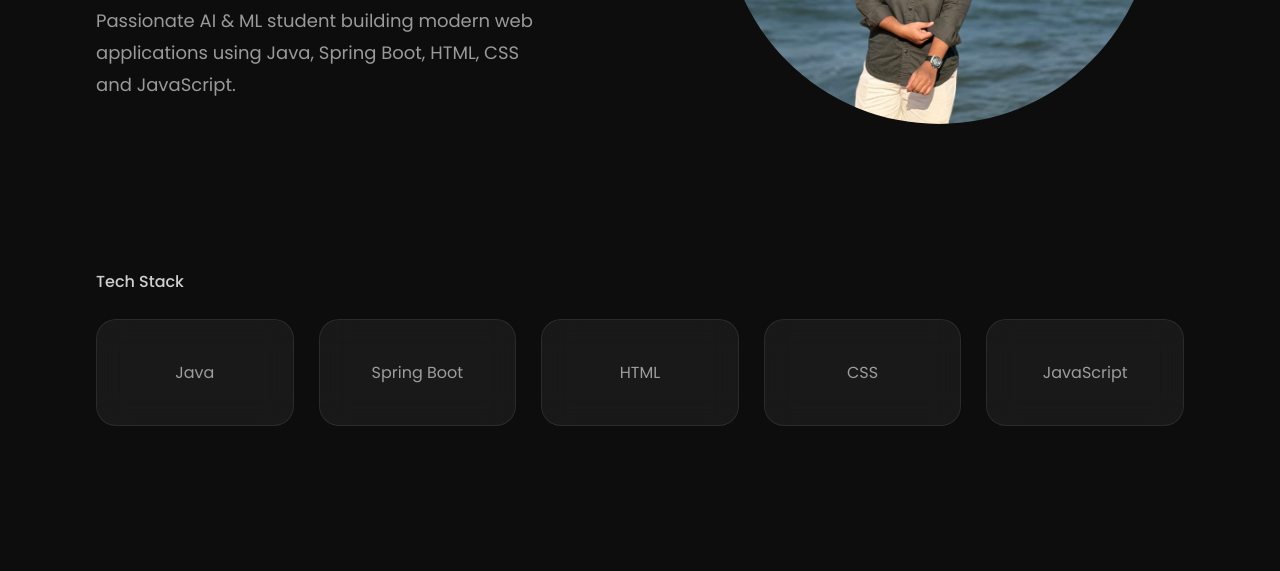
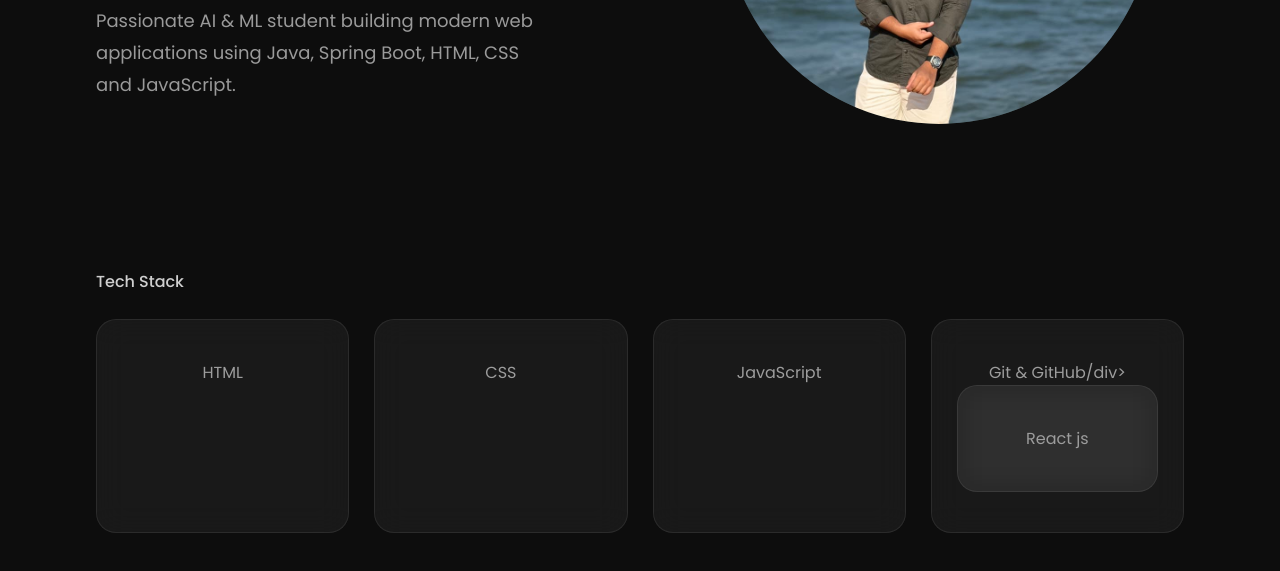
Before and after one commit to deshikakshendra25/portfolio, a plain HTML site: page index.html in a window 1280 px wide. Shown: the part 531-1102 px from the top of the page. Before the commit the page ends 1037 px from the top, so only its background shows below. Drawn offline with Linux system fonts and the light colour scheme.

Commit message:
Update skills section in index.html
Added new skills to the skills section including Git, GitHub, and React.js.

```diff
--- a/index.html
+++ b/index.html
@@ -86,9 +86,6 @@
 
     <div class="skills-box">
 
-        <div class="skill-card">Java</div>
-
-        <div class="skill-card">Spring Boot</div>
 
         <div class="skill-card">HTML</div>
 
@@ -96,6 +93,10 @@
 
         <div class="skill-card">JavaScript</div>
 
+        <div class="skill-card">Git & GitHub/div>
+
+        <div class="skill-card">React js</div>
+
     </div>
 
 </section>
```
